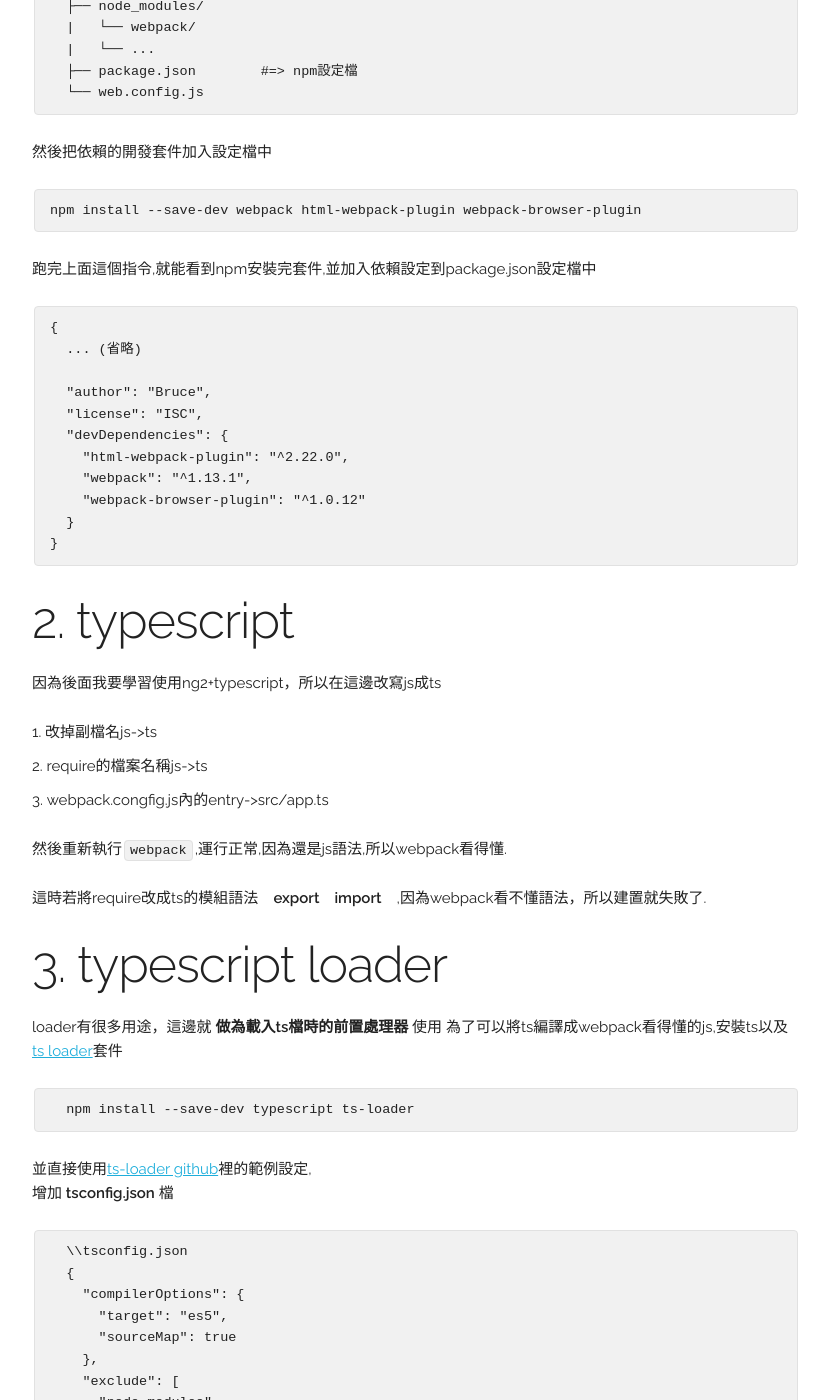
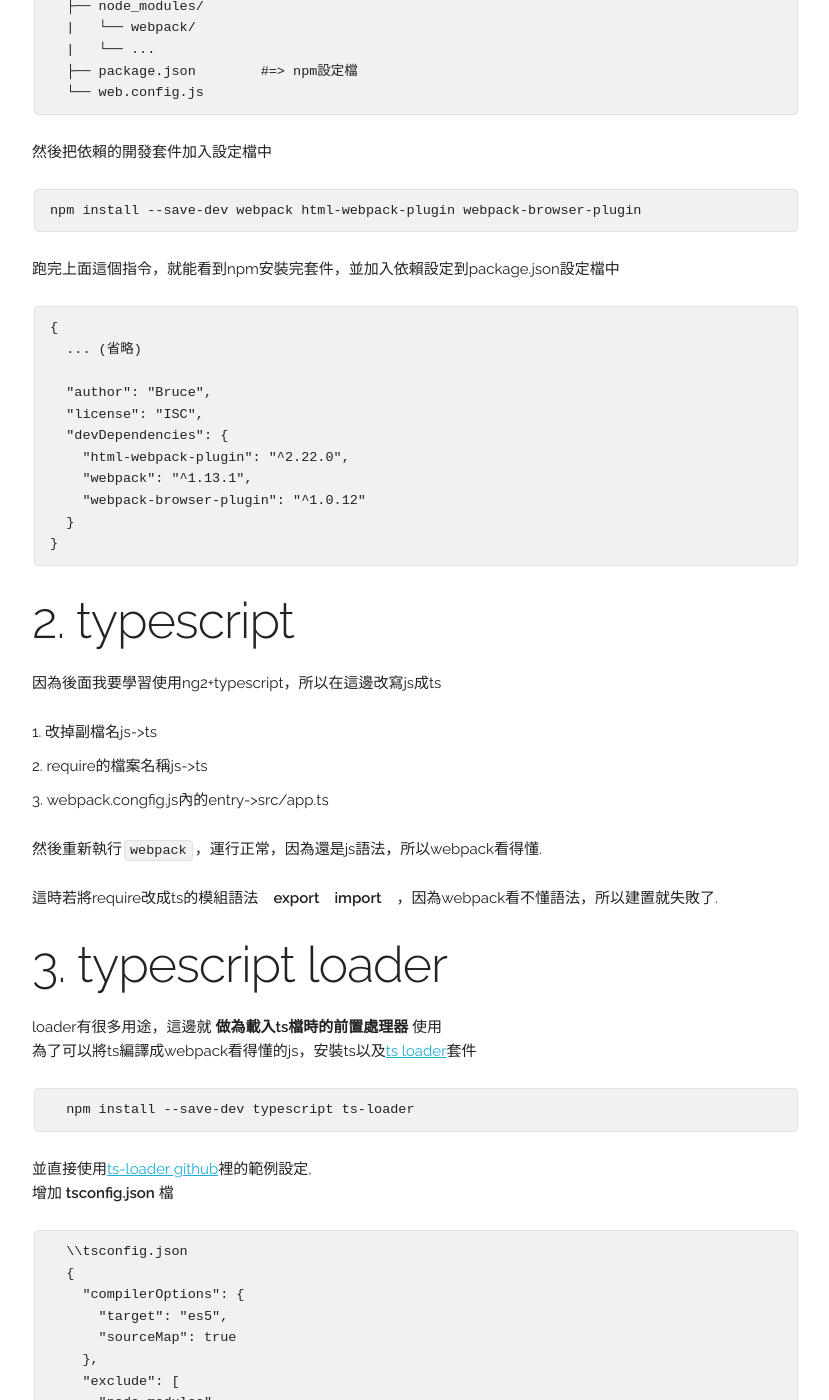
Before and after one commit to weichou1229/weichou.github.io, a Jekyll site: the page built from _posts/blog/2016-08-09-webpack-useLoader.md, in a window 1280 px wide and 1400 px high, scrolled down 921 px. Shown: the whole window, without its empty margins (224-1053 px from the left). Built offline with Jekyll 4.4.1, drawn with Linux system fonts in a browser that asks for light colours; comment, search, counter and statistics services are not loaded.

````diff
--- a/_posts/blog/2016-08-09-webpack-useLoader.md
+++ b/_posts/blog/2016-08-09-webpack-useLoader.md
@@ -41,7 +41,7 @@ date: 2016-08-09T16:00:00.000Z
 ```
 npm install --save-dev webpack html-webpack-plugin webpack-browser-plugin
 ```
-跑完上面這個指令,就能看到npm安裝完套件,並加入依賴設定到package.json設定檔中
+跑完上面這個指令，就能看到npm安裝完套件，並加入依賴設定到package.json設定檔中
 
 ```
 {
@@ -64,13 +64,13 @@ npm install --save-dev webpack html-webpack-plugin webpack-browser-plugin
 2. require的檔案名稱js->ts
 3. webpack.congfig.js內的entry->src/app.ts
 
-然後重新執行`webpack`,運行正常,因為還是js語法,所以webpack看得懂.
+然後重新執行`webpack`，運行正常，因為還是js語法，所以webpack看得懂.
 
-這時若將require改成ts的模組語法　**export　import**　,因為webpack看不懂語法，所以建置就失敗了.
+這時若將require改成ts的模組語法　**export　import**　，因為webpack看不懂語法，所以建置就失敗了.
 
 # 3\. typescript loader
 loader有很多用途，這邊就 **做為載入ts檔時的前置處理器** 使用
-為了可以將ts編譯成webpack看得懂的js,安裝ts以及[ts loader][tsLoaderGithub]套件
+為了可以將ts編譯成webpack看得懂的js，安裝ts以及[ts loader][tsLoaderGithub]套件
 
 ```
   npm install --save-dev typescript ts-loader
````
